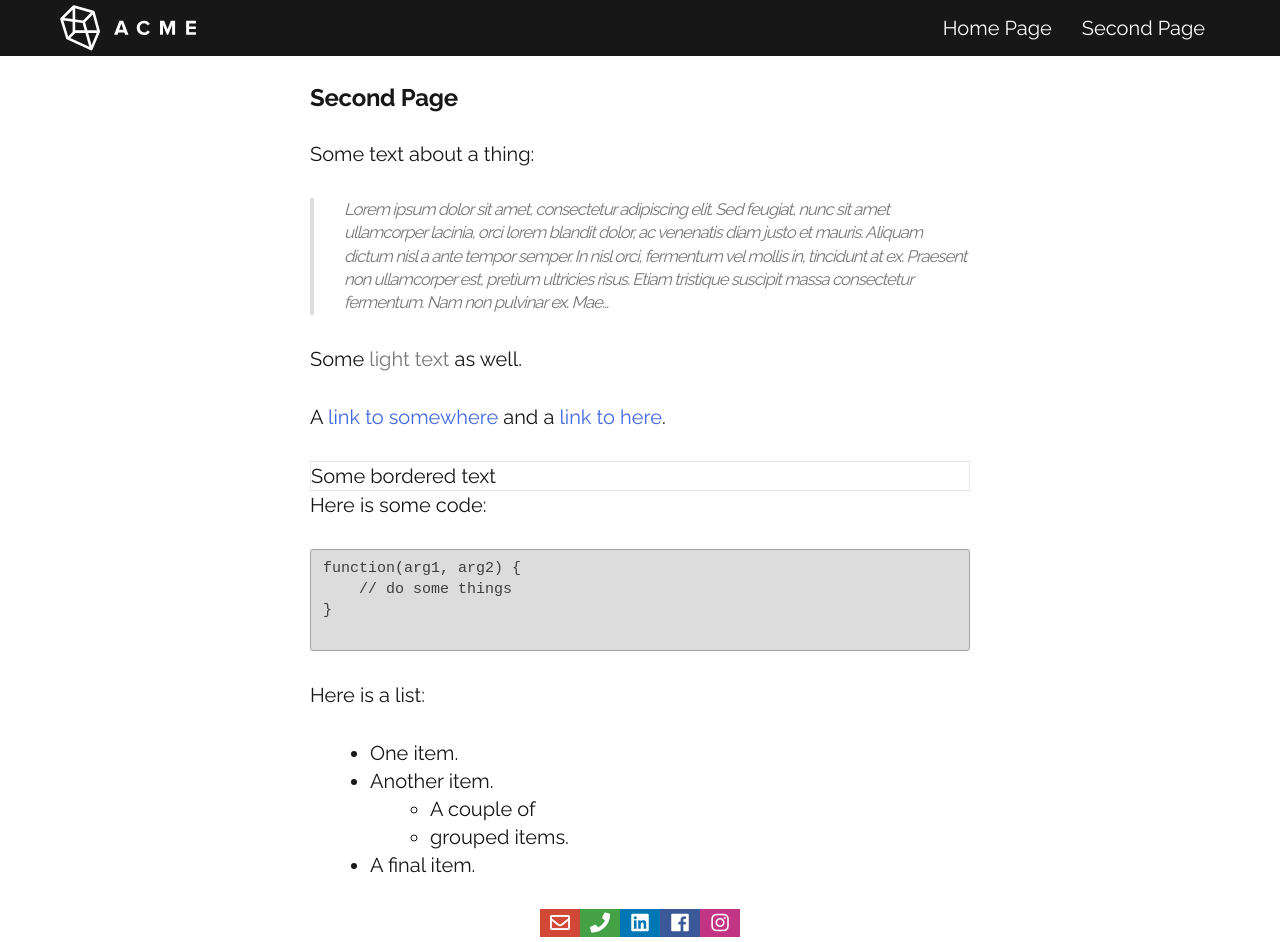
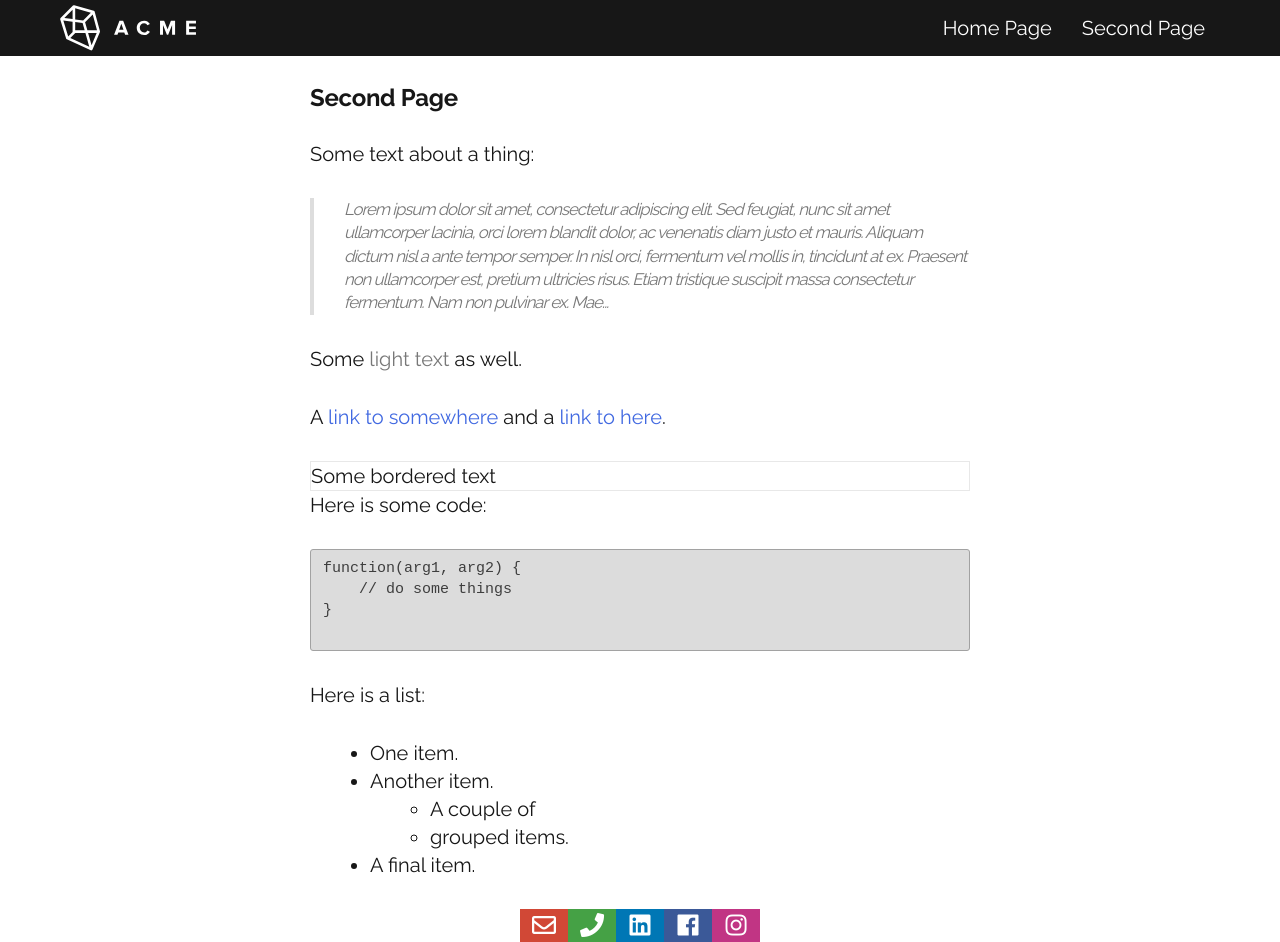
Before and after one commit to dawaltconley/starter2, a Jekyll site: the page built from second-page.html, in a window 1280 px wide. Built offline with Jekyll 4.4.1, drawn with Linux system fonts in a browser that asks for light colours; nearby versions of some CDN libraries; a script that is not in the unit is left out.

Commit message:
changed obsolete icon-size class to fs-icon

```diff
--- a/index.html
+++ b/index.html
@@ -53,6 +53,6 @@ function(arg1, arg2) {
 
 </div>
 
-<div class="flex-row flex-center media-icon-button media-icon-list icon-size">
+<div class="flex-row flex-center media-icon-button media-icon-list fs-icon">
   {% include all-media-icons.liquid icon_set=site.data.contact %}
 </div>
--- a/second-page.html
+++ b/second-page.html
@@ -43,6 +43,6 @@ function(arg1, arg2) {
 
 </div>
 
-<div class="flex-row flex-center media-icon-button media-icon-list icon-size">
+<div class="flex-row flex-center media-icon-button media-icon-list fs-icon">
   {% include all-media-icons.liquid icon_set=site.data.contact %}
 </div>
```
